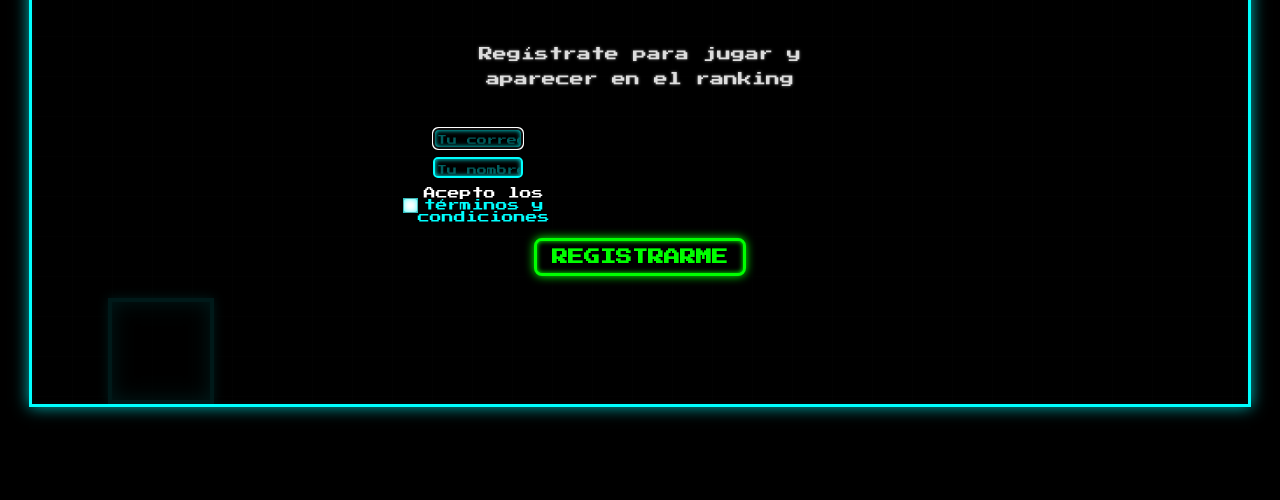
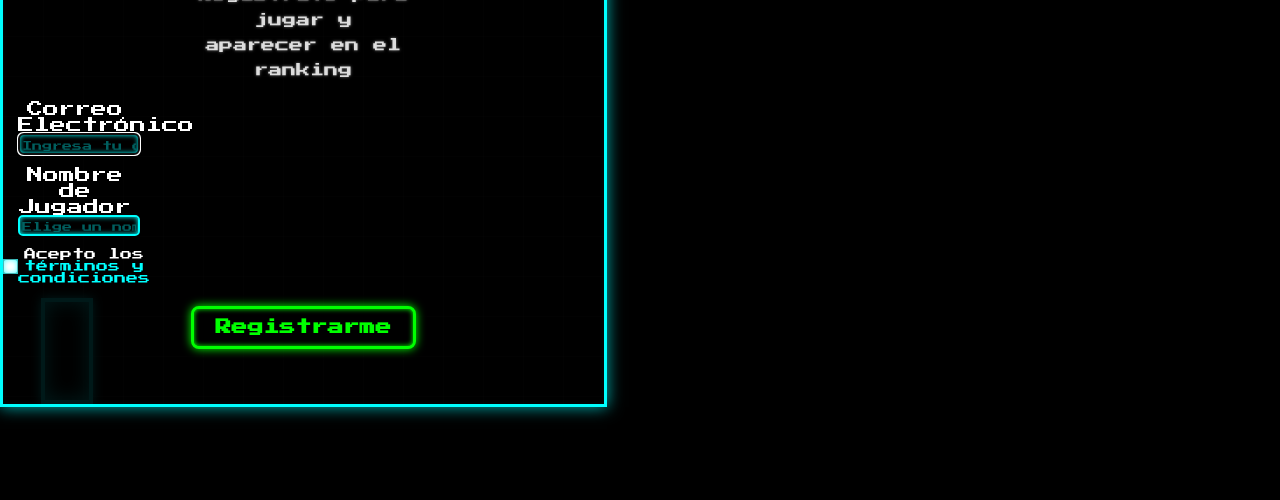
Before and after one commit to DavidMon7/ComboProyectoV1, a plain HTML site: page index.html in a window 1280 px wide. Shown: the part 300-800 px from the top of the page. Drawn offline with Linux system fonts and the light colour scheme.

Commit message:
index.html

```diff
--- a/index.html
+++ b/index.html
@@ -14,30 +14,6 @@
 
     <!-- Estilos -->
     <link rel="stylesheet" href="styles.css">
-
-    <!-- Corrección de bugs específicos -->
-    <style>
-        /* Forzar visibilidad de obstáculos */
-        .obstacle {
-            visibility: visible !important;
-            display: block !important;
-            opacity: 1 !important;
-            background: rgba(255, 0, 255, 0.3) !important;
-            border: 4px solid #ff00ff !important;
-            box-shadow: 0 0 8px #ff00ff, 0 0 15px #ff00ff inset !important;
-        }
-
-        /* Ajustes para impedir zoom no deseado en móviles */
-        @media screen and (max-width: 1024px) {
-            body {
-                touch-action: pan-x pan-y;
-                -webkit-overflow-scrolling: touch;
-            }
-            #gameContainer {
-                touch-action: none;
-            }
-        }
-    </style>
 </head>
 <body>
     <div id="gameContainer">
@@ -50,18 +26,20 @@
         <div id="registerScreen" class="screen">
             <h1>¡Cuadrado Saltarín Combo!</h1>
             <p>Regístrate para jugar y aparecer en el ranking</p>
-            <form id="registerForm">
+            <form id="registerForm" class="form-container">
                 <div class="form-group">
-                    <input id="playerEmail" type="email" placeholder="Tu correo electrónico" required autocomplete="email">
+                    <label for="playerEmail">Correo Electrónico</label>
+                    <input id="playerEmail" type="email" placeholder="Ingresa tu correo electrónico" required autocomplete="email">
                 </div>
                 <div class="form-group">
-                    <input id="playerName" type="text" placeholder="Tu nombre (Max 15)" maxlength="15" required autocomplete="nickname">
+                    <label for="playerName">Nombre de Jugador</label>
+                    <input id="playerName" type="text" placeholder="Elige un nombre (Máx 15 caracteres)" maxlength="15" required autocomplete="nickname">
                 </div>
                 <div class="form-group checkbox-container">
                     <input type="checkbox" id="termsCheckbox" required>
                     <label for="termsCheckbox">Acepto los <a href="#" id="openTermsBtn">términos y condiciones</a></label>
                 </div>
-                <button type="submit" id="registerButton">REGISTRARME</button>
+                <button type="submit" id="registerButton">Registrarme</button>
             </form>
         </div>
 
@@ -115,8 +93,22 @@
         </div>
     </div>
 
+    <!-- Botón de ranking siempre visible -->
+    <div id="rankingButton" class="ranking-btn">
+        <span>VER RANKING</span>
+    </div>
+
+    <!-- Modal para mostrar ranking -->
+    <div id="rankingModal" class="ranking-modal">
+        <div class="ranking-modal-content" id="rankingModalContent">
+            <span class="ranking-close-btn">&times;</span>
+            <h2>Ranking de Jugadores</h2>
+            <p>Cargando ranking...</p>
+        </div>
+    </div>
+
     <!-- Detector de orientación para móviles -->
-    <div id="orientation-message" style="display: none;">
+    <div id="orientation-message">
         <div>
             <p>Por favor, gira tu dispositivo para jugar</p>
             <div class="rotate-icon">⟳</div>
@@ -125,14 +117,6 @@
 
     <!-- Scripts -->
     <script src="script.js"></script>
-
-    <!-- Script para detectar dispositivo móvil y mostrar instrucciones adecuadas -->
-    <script>
-        // Detectar si es dispositivo móvil
-        if(/Android|webOS|iPhone|iPad|iPod|BlackBerry|IEMobile|Opera Mini/i.test(navigator.userAgent)) {
-            // Es dispositivo móvil, mostrar instrucciones táctiles
-            document.querySelector('.mobile-instructions').style.display = 'block';
-        }
-    </script>
+    <script src="sound-manager.js"></script>
 </body>
 </html>
```
